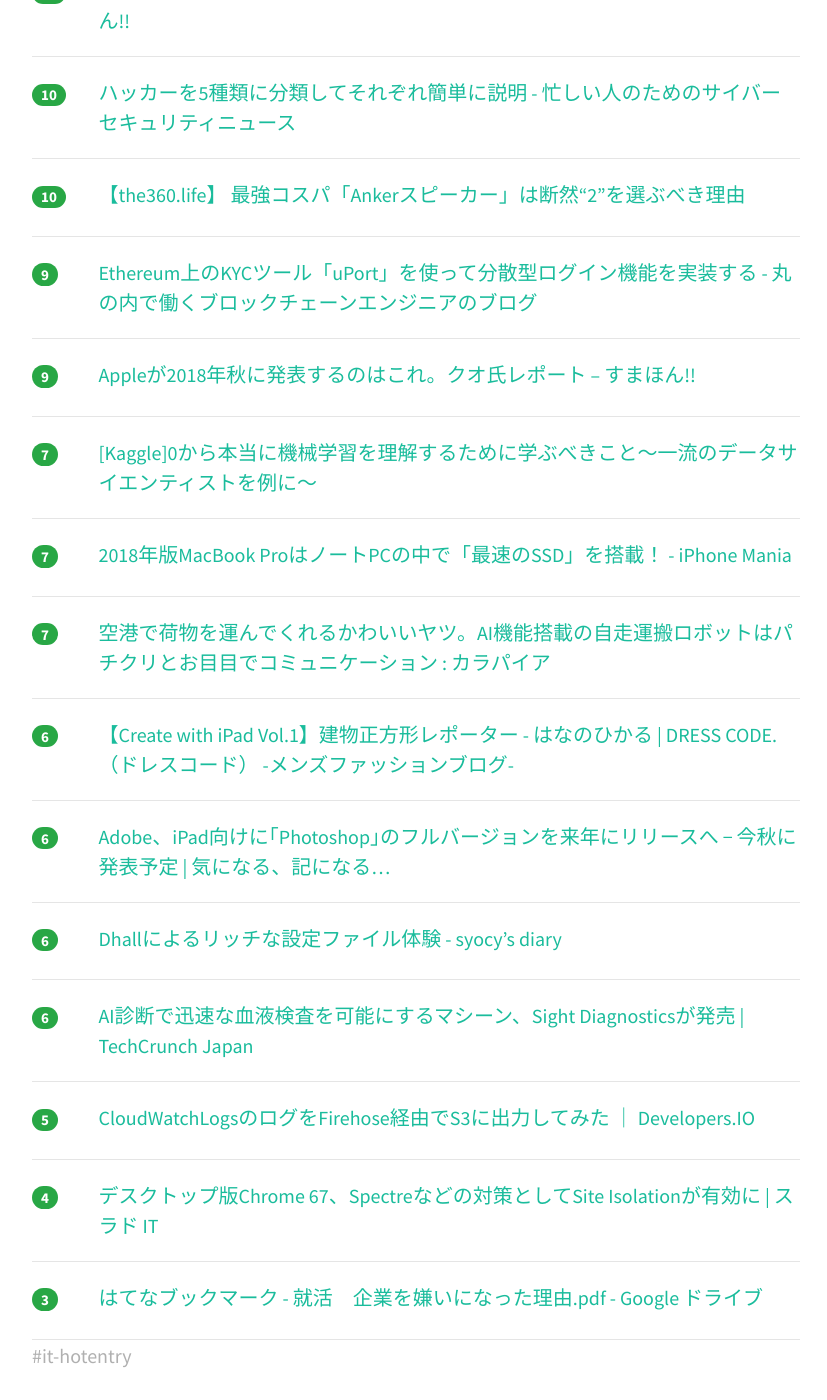
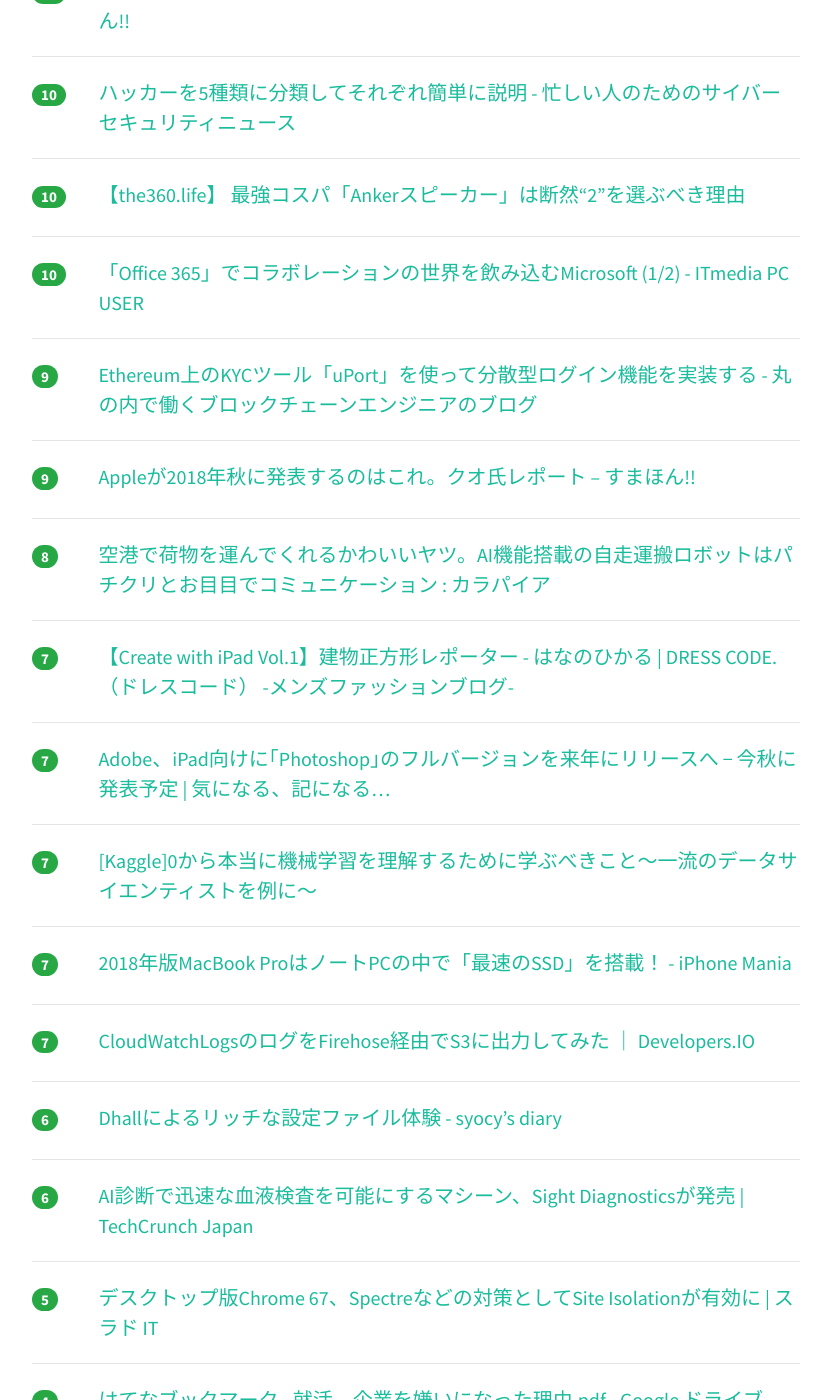
Before and after one commit to yatta47/hatena-matome-site, a Jekyll site: the page built from _posts/2018-07-16-hatena.md, in a window 1280 px wide and 1400 px high, scrolled down 1905 px. Shown: the whole window, without its empty margins (224-1051 px from the left). Built offline with Jekyll 4.4.1, drawn with Linux system fonts in a browser that asks for light colours; nearby versions of some CDN libraries; some of the changed text lies outside the part shown.

Commit message:
Updated 2018-07-16

```diff
--- a/_posts/2018-07-16-hatena.md
+++ b/_posts/2018-07-16-hatena.md
@@ -17,8 +17,13 @@ tags: [it-hotentry]
 </div>
 <hr>
 <div class="row">
+<div class="col-1"><span class="badge badge-pill badge-success h2">26</span></div>
+<div class="col-11"><a href='https://speakerdeck.com/ohbarye/fact-based-decision-making-and-development-by-quipper' target='_blank'>Quipperが実践する 定量データに基づく意思決定と開発 / Fact-based decision making and development by Quipper - Speaker Deck</a></div>
+</div>
+<hr>
+<div class="row">
 <div class="col-1"><span class="badge badge-pill badge-success h2">23</span></div>
-<div class="col-11"><a href='https://speakerdeck.com/ohbarye/fact-based-decision-making-and-development-by-quipper' target='_blank'>Quipperが実践する 定量データに基づく意思決定と開発 / Fact-based decision making and development by Quipper - Speaker Deck</a></div>
+<div class="col-11"><a href='https://engineering.videoblocks.com/web-architecture-101-a3224e126947' target='_blank'>Web Architecture 101 – VideoBlocks Product & Engineering</a></div>
 </div>
 <hr>
 <div class="row">
@@ -33,27 +38,27 @@ tags: [it-hotentry]
 <hr>
 <div class="row">
 <div class="col-1"><span class="badge badge-pill badge-success h2">20</span></div>
-<div class="col-11"><a href='https://engineering.videoblocks.com/web-architecture-101-a3224e126947' target='_blank'>Web Architecture 101 – VideoBlocks Product & Engineering</a></div>
+<div class="col-11"><a href='http://gendai.ismedia.jp/articles/-/56489' target='_blank'>「AIは人間を超える」なんて、本気で信じているんですか？（西垣 通,千葉 雅也） | 現代ビジネス | 講談社（1/4）</a></div>
 </div>
 <hr>
 <div class="row">
 <div class="col-1"><span class="badge badge-pill badge-success h2">20</span></div>
-<div class="col-11"><a href='http://gendai.ismedia.jp/articles/-/56489' target='_blank'>「AIは人間を超える」なんて、本気で信じているんですか？（西垣 通,千葉 雅也） | 現代ビジネス | 講談社（1/4）</a></div>
-</div>
-<hr>
-<div class="row">
-<div class="col-1"><span class="badge badge-pill badge-success h2">18</span></div>
 <div class="col-11"><a href='https://www.fastgrow.jp/articles/mailmagazine-9' target='_blank'>メルマガ回帰の始まり？注目の欧米メルマガサービス9選 ── キーワードは「質の高いコミュニティ」 | FastGrow</a></div>
 </div>
 <hr>
 <div class="row">
-<div class="col-1"><span class="badge badge-pill badge-success h2">17</span></div>
+<div class="col-1"><span class="badge badge-pill badge-success h2">19</span></div>
 <div class="col-11"><a href='https://speakerdeck.com/sottar/hurontoendoenziniagachuan-etaizui-jin-falseshi-qing?slide=35' target='_blank'>フロントエンドエンジニアが伝えたい最近の事情 - Speaker Deck</a></div>
 </div>
 <hr>
 <div class="row">
 <div class="col-1"><span class="badge badge-pill badge-success h2">15</span></div>
 <div class="col-11"><a href='https://japan.cnet.com/article/35122021/' target='_blank'>卓球、バスケ、ビリヤードもできる「アジア最大のIT企業」テンセントの新社屋 - CNET Japan</a></div>
+</div>
+<hr>
+<div class="row">
+<div class="col-1"><span class="badge badge-pill badge-success h2">15</span></div>
+<div class="col-11"><a href='https://qiita.com/vvakame/items/57a0559c45b88b2ae168' target='_blank'>TypeScript 3.0.0-RC 変更点</a></div>
 </div>
 <hr>
 <div class="row">
@@ -77,11 +82,6 @@ tags: [it-hotentry]
 </div>
 <hr>
 <div class="row">
-<div class="col-1"><span class="badge badge-pill badge-success h2">12</span></div>
-<div class="col-11"><a href='https://qiita.com/vvakame/items/57a0559c45b88b2ae168' target='_blank'>TypeScript 3.0.0-RC 変更点</a></div>
-</div>
-<hr>
-<div class="row">
 <div class="col-1"><span class="badge badge-pill badge-success h2">11</span></div>
 <div class="col-11"><a href='https://news.yahoo.co.jp/byline/satohitoshi/20180714-00089386/' target='_blank'>Googleインド、鉄道駅の次はモール、カフェ、大学で無料Wi-Fi提供を計画(佐藤仁) - 個人 - Yahoo!ニュース</a></div>
 </div>
@@ -102,6 +102,11 @@ tags: [it-hotentry]
 </div>
 <hr>
 <div class="row">
+<div class="col-1"><span class="badge badge-pill badge-success h2">10</span></div>
+<div class="col-11"><a href='http://www.itmedia.co.jp/pcuser/articles/1807/16/news010.html' target='_blank'>「Office 365」でコラボレーションの世界を飲み込むMicrosoft (1/2) - ITmedia PC USER</a></div>
+</div>
+<hr>
+<div class="row">
 <div class="col-1"><span class="badge badge-pill badge-success h2">9</span></div>
 <div class="col-11"><a href='https://ift.tt/2LkG4EC' target='_blank'>Ethereum上のKYCツール「uPort」を使って分散型ログイン機能を実装する - 丸の内で働くブロックチェーンエンジニアのブログ</a></div>
 </div>
@@ -109,6 +114,21 @@ tags: [it-hotentry]
 <div class="row">
 <div class="col-1"><span class="badge badge-pill badge-success h2">9</span></div>
 <div class="col-11"><a href='https://smhn.info/201807-apple-2018-autumn-rumors' target='_blank'>Appleが2018年秋に発表するのはこれ。クオ氏レポート – すまほん!!</a></div>
+</div>
+<hr>
+<div class="row">
+<div class="col-1"><span class="badge badge-pill badge-success h2">8</span></div>
+<div class="col-11"><a href='http://karapaia.com/archives/52262345.html' target='_blank'>空港で荷物を運んでくれるかわいいヤツ。AI機能搭載の自走運搬ロボットはパチクリとお目目でコミュニケーション : カラパイア</a></div>
+</div>
+<hr>
+<div class="row">
+<div class="col-1"><span class="badge badge-pill badge-success h2">7</span></div>
+<div class="col-11"><a href='https://www.fukulow.info/create-with-ipad01/' target='_blank'>【Create with iPad Vol.1】建物正方形レポーター - はなのひかる | DRESS CODE.（ドレスコード） -メンズファッションブログ-</a></div>
+</div>
+<hr>
+<div class="row">
+<div class="col-1"><span class="badge badge-pill badge-success h2">7</span></div>
+<div class="col-11"><a href='https://taisy0.com/2018/07/13/99257.html' target='_blank'>Adobe、iPad向けに｢Photoshop｣のフルバージョンを来年にリリースへ − 今秋に発表予定 | 気になる、記になる…</a></div>
 </div>
 <hr>
 <div class="row">
@@ -123,17 +143,7 @@ tags: [it-hotentry]
 <hr>
 <div class="row">
 <div class="col-1"><span class="badge badge-pill badge-success h2">7</span></div>
-<div class="col-11"><a href='http://karapaia.com/archives/52262345.html' target='_blank'>空港で荷物を運んでくれるかわいいヤツ。AI機能搭載の自走運搬ロボットはパチクリとお目目でコミュニケーション : カラパイア</a></div>
-</div>
-<hr>
-<div class="row">
-<div class="col-1"><span class="badge badge-pill badge-success h2">6</span></div>
-<div class="col-11"><a href='https://www.fukulow.info/create-with-ipad01/' target='_blank'>【Create with iPad Vol.1】建物正方形レポーター - はなのひかる | DRESS CODE.（ドレスコード） -メンズファッションブログ-</a></div>
-</div>
-<hr>
-<div class="row">
-<div class="col-1"><span class="badge badge-pill badge-success h2">6</span></div>
-<div class="col-11"><a href='https://taisy0.com/2018/07/13/99257.html' target='_blank'>Adobe、iPad向けに｢Photoshop｣のフルバージョンを来年にリリースへ − 今秋に発表予定 | 気になる、記になる…</a></div>
+<div class="col-11"><a href='https://dev.classmethod.jp/cloud/aws/cloudwatchlogs-firehose-s3/' target='_blank'>CloudWatchLogsのログをFirehose経由でS3に出力してみた ｜ Developers.IO</a></div>
 </div>
 <hr>
 <div class="row">
@@ -148,16 +158,11 @@ tags: [it-hotentry]
 <hr>
 <div class="row">
 <div class="col-1"><span class="badge badge-pill badge-success h2">5</span></div>
-<div class="col-11"><a href='https://dev.classmethod.jp/cloud/aws/cloudwatchlogs-firehose-s3/' target='_blank'>CloudWatchLogsのログをFirehose経由でS3に出力してみた ｜ Developers.IO</a></div>
+<div class="col-11"><a href='https://it.srad.jp/story/18/07/14/194234/' target='_blank'>デスクトップ版Chrome 67、Spectreなどの対策としてSite Isolationが有効に | スラド IT</a></div>
 </div>
 <hr>
 <div class="row">
 <div class="col-1"><span class="badge badge-pill badge-success h2">4</span></div>
-<div class="col-11"><a href='https://it.srad.jp/story/18/07/14/194234/' target='_blank'>デスクトップ版Chrome 67、Spectreなどの対策としてSite Isolationが有効に | スラド IT</a></div>
-</div>
-<hr>
-<div class="row">
-<div class="col-1"><span class="badge badge-pill badge-success h2">3</span></div>
 <div class="col-11"><a href='http://b.hatena.ne.jp/entry/s/drive.google.com/file/d/1QlDRAyAN926YoBuBb9auo4WZdhCyh7fC/view' target='_blank'>はてなブックマーク - 就活　企業を嫌いになった理由.pdf - Google ドライブ</a></div>
 </div>
 <hr>
```
Also changed, not shown: other parts of _posts/2018-07-16-hatena.md (+2 -2 lines).
